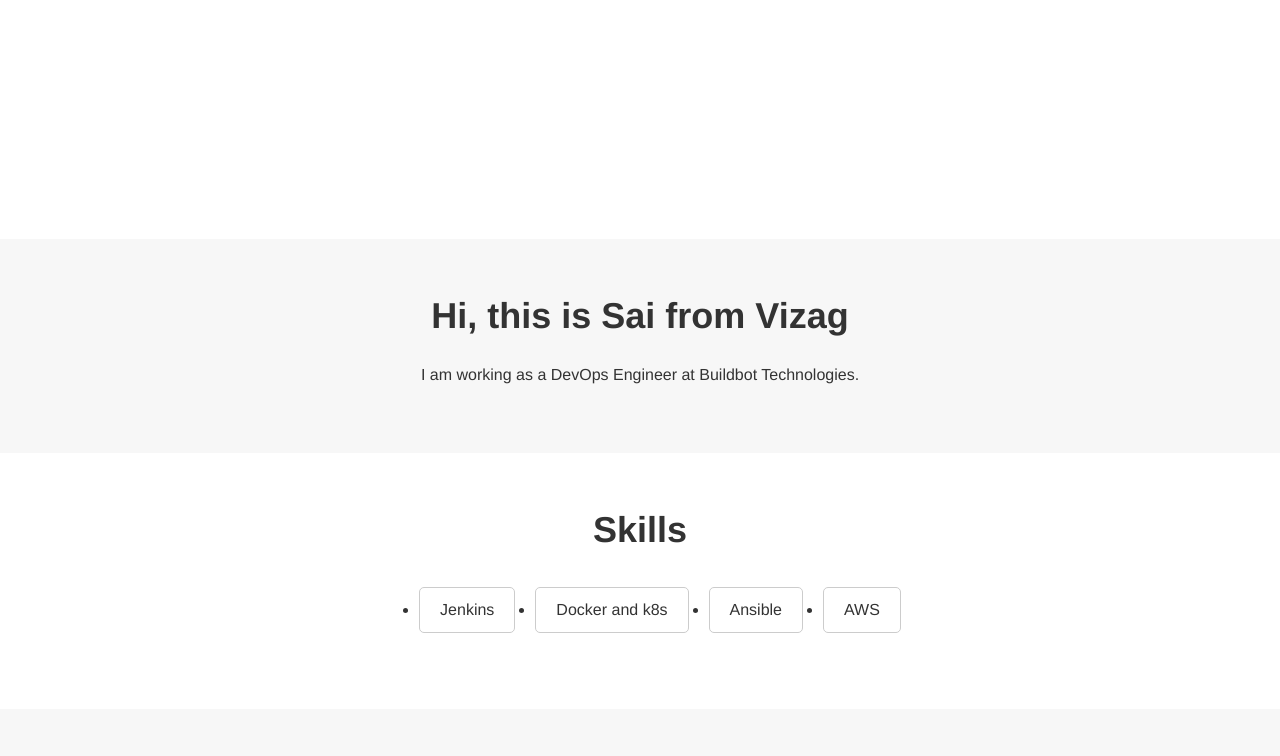
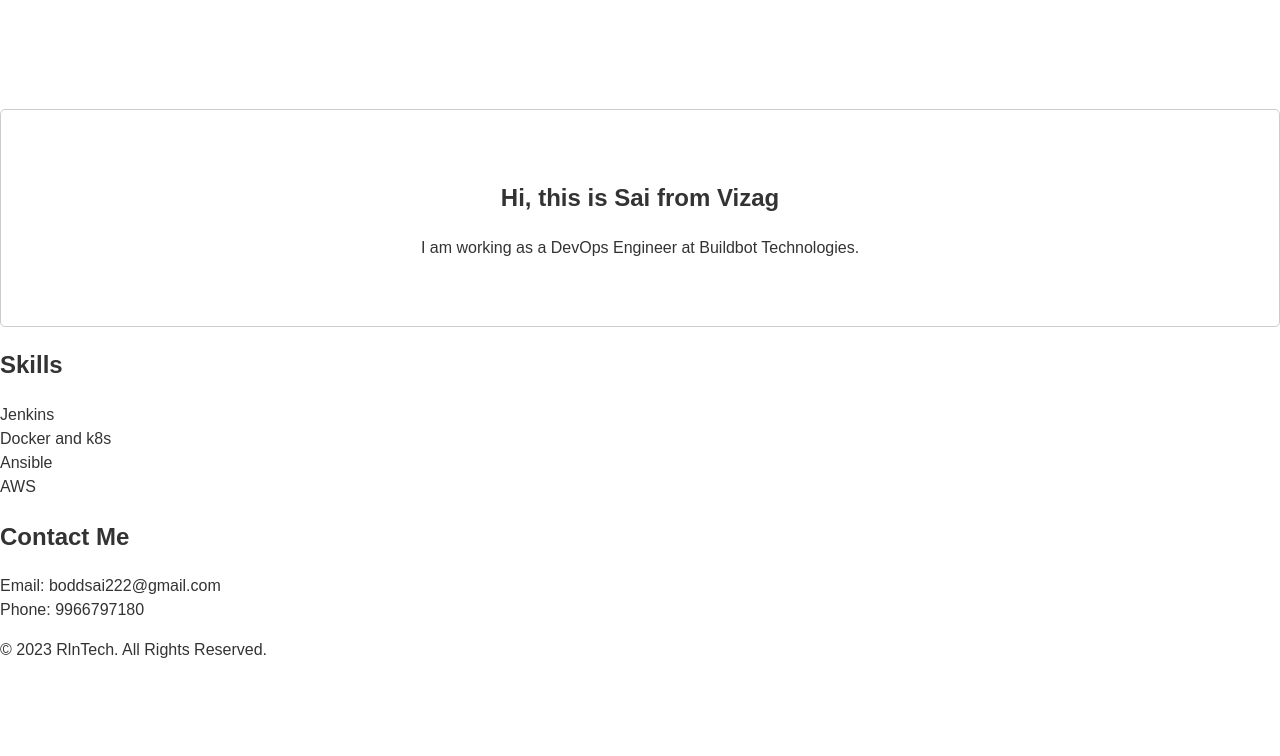
Before and after one commit to sreesaibuildbot/buildbot, a plain HTML site: page index.html in a window 1280 px wide. Shown: the part 405-1161 px from the top of the page. After the commit the page ends 1083 px from the top, so only its background shows below. Drawn offline with Linux system fonts and the light colour scheme.

Commit message:
Update styles.css

```diff
--- a/styles.css
+++ b/styles.css
@@ -1,12 +1,10 @@
 /* Global styles */
 body {
-  font-family: 'Helvetica Neue', sans-serif;
+  font-family: Arial, sans-serif;
   font-size: 16px;
   line-height: 1.5;
   color: #333;
-  background-color: #fff;
   margin: 0;
-  padding: 0;
 }
 
 a {
@@ -14,17 +12,21 @@ a {
   text-decoration: none;
 }
 
+ul {
+  list-style: none;
+  padding: 0;
+  margin: 0;
+}
+
 /* Header styles */
 header {
-  background-color: #fff;
+  background-color: #f7f7f7;
   padding: 20px;
-  box-shadow: 0 0 10px rgba(0, 0, 0, 0.1);
 }
 
-nav {
+nav ul {
   display: flex;
   justify-content: flex-end;
-  align-items: center;
 }
 
 nav li {
@@ -33,11 +35,6 @@ nav li {
 
 nav a {
   font-weight: bold;
-  transition: all 0.2s ease-in-out;
-}
-
-nav a:hover {
-  color: #222;
 }
 
 /* Hero section styles */
@@ -66,97 +63,13 @@ nav a:hover {
 
 /* About section styles */
 #about {
-  background-color: #f7f7f7;
-  padding: 50px;
-  text-align: center;
-}
-
-#about h2 {
-  font-size: 36px;
-  margin: 0 0 20px;
-}
-
-/* Skills section styles */
-#skills {
   background-color: #fff;
   padding: 50px;
   text-align: center;
-}
-
-#skills h2 {
-  font-size: 36px;
-  margin: 0 0 20px;
-}
-
-#skills ul {
-  display: flex;
-  justify-content: center;
-  align-items: center;
-  flex-wrap: wrap;
-}
-
-#skills li {
-  margin: 10px;
-  padding: 10px 20px;
+  margin-top: -50px;
   border: 1px solid #ccc;
   border-radius: 5px;
 }
 
-/* Contact section styles */
-#contact {
-  background-color: #f7f7f7;
-  padding: 50px;
-  text-align: center;
-}
-
-#contact h2 {
-  font-size: 36px;
-  margin: 0 0 20px;
-}
-
-#contact ul {
-  display: flex;
-  justify-content: center;
-  align-items: center;
-  flex-direction: column;
-}
-
-#contact li {
-  margin: 20px 0;
-  font-size: 20px;
-}
-
-/* Footer styles */
-footer {
-  background-color: #333;
-  color: #fff;
-  padding: 20px;
-  text-align: center;
-}
-
-footer p {
-  margin: 0;
-  font-size: 16px;
-}
-
-/* Media queries */
-@media screen and (max-width: 768px) {
-  nav {
-    flex-direction: column;
-    align-items: flex-start;
-  }
-
-  nav li {
-    margin: 10px 0;
-  }
-
-  #hero {
-    height: 300px;
-  }
-
-  #hero h1 {
-    font-size: 32px;
-    margin-bottom: 10px;
-  }
-
-  #hero h2 {
+#about h2 {
+  font-size: 36
```
